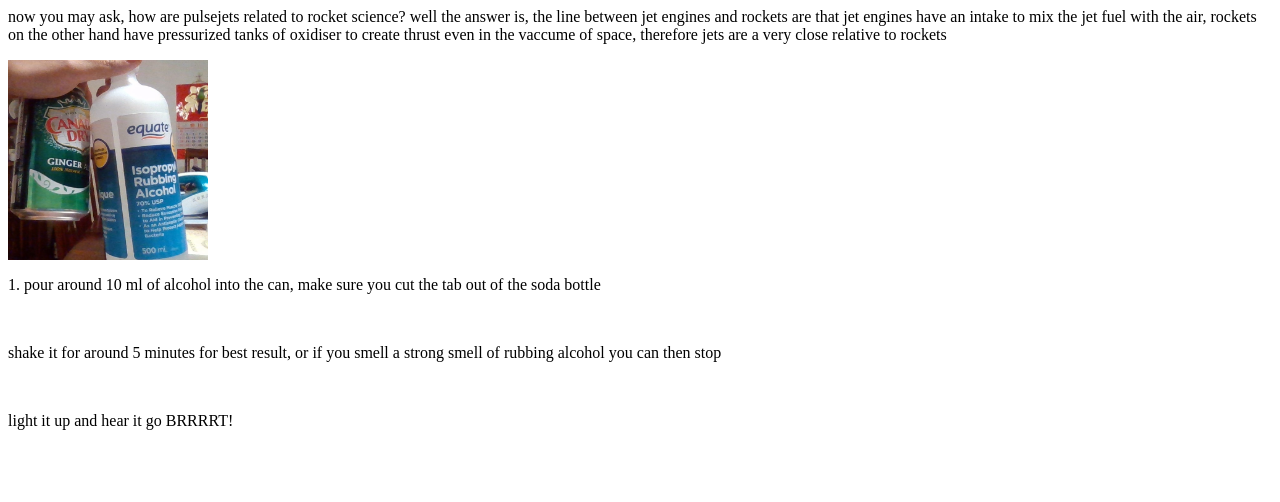
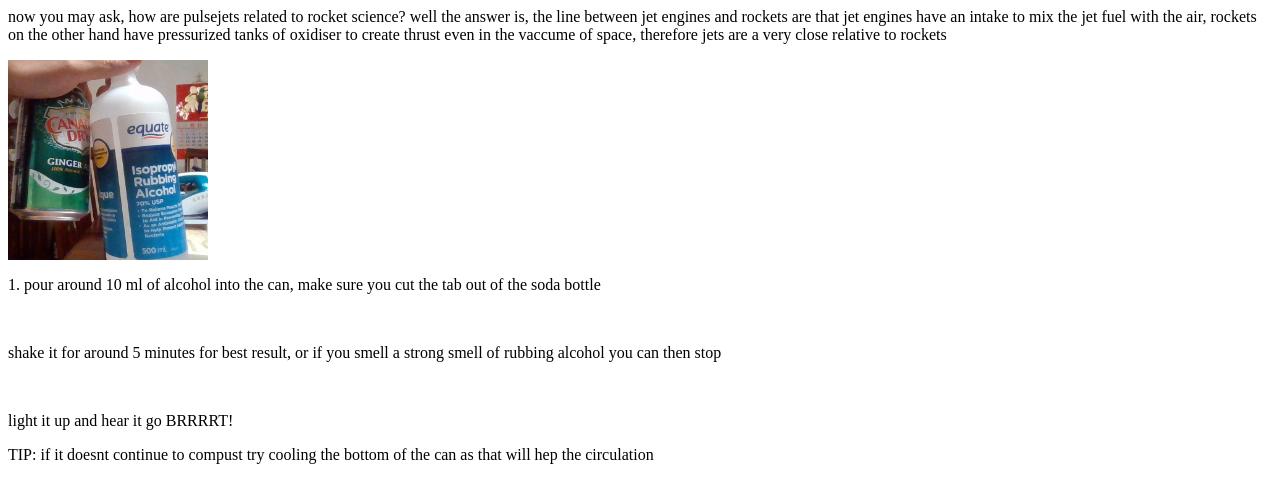
Before and after one commit to itsrocketscience/diy-soda-can-pulsejet, a plain HTML site: page index.html in a window 1280 px wide. Drawn offline with Linux system fonts and the light colour scheme.

Commit message:
Update index.html

```diff
--- a/index.html
+++ b/index.html
@@ -12,5 +12,5 @@
 <p>shake it for around 5 minutes for best result, or if you smell a strong smell of rubbing alcohol you can then stop</p>
 <br>
 <p>light it up and hear it go BRRRRT!</p>
-<p>
+<p>TIP: if it doesnt continue to compust try cooling the bottom of the can as that will hep the circulation</p>
 </html>
```
